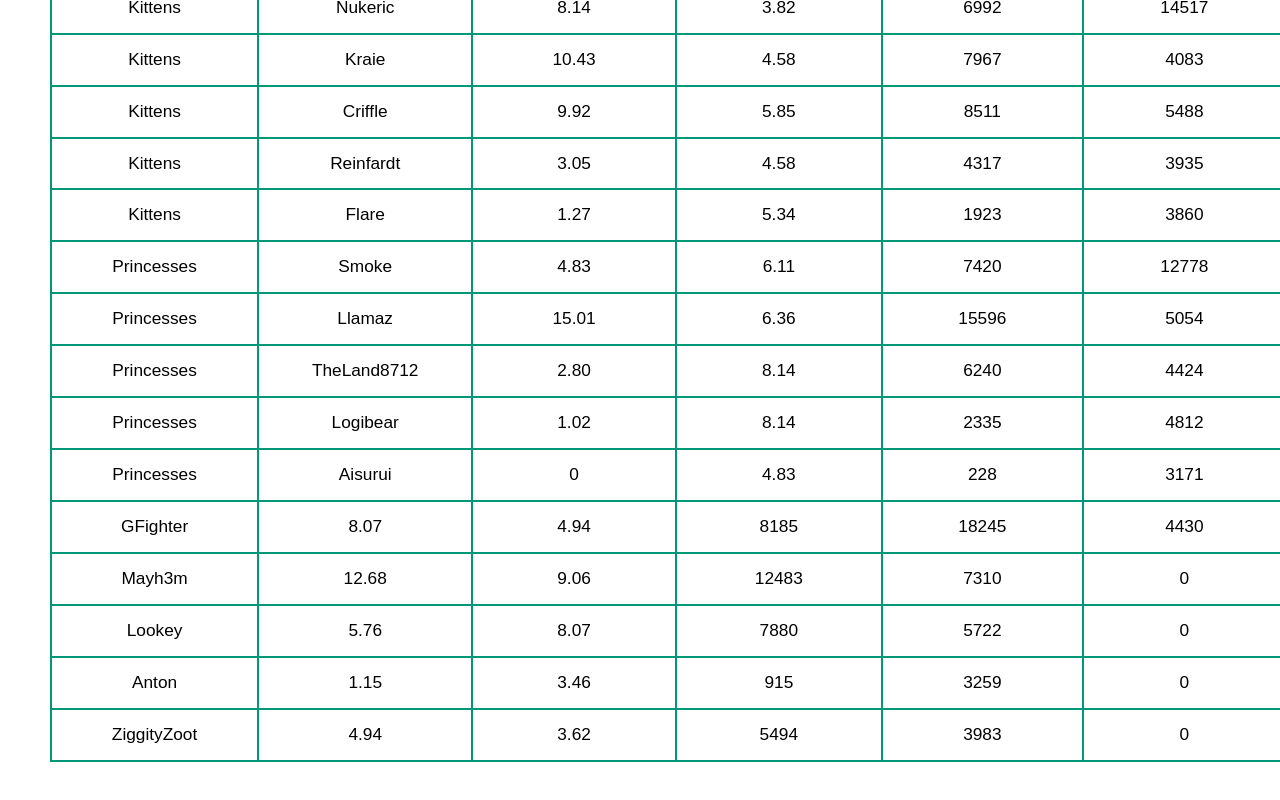
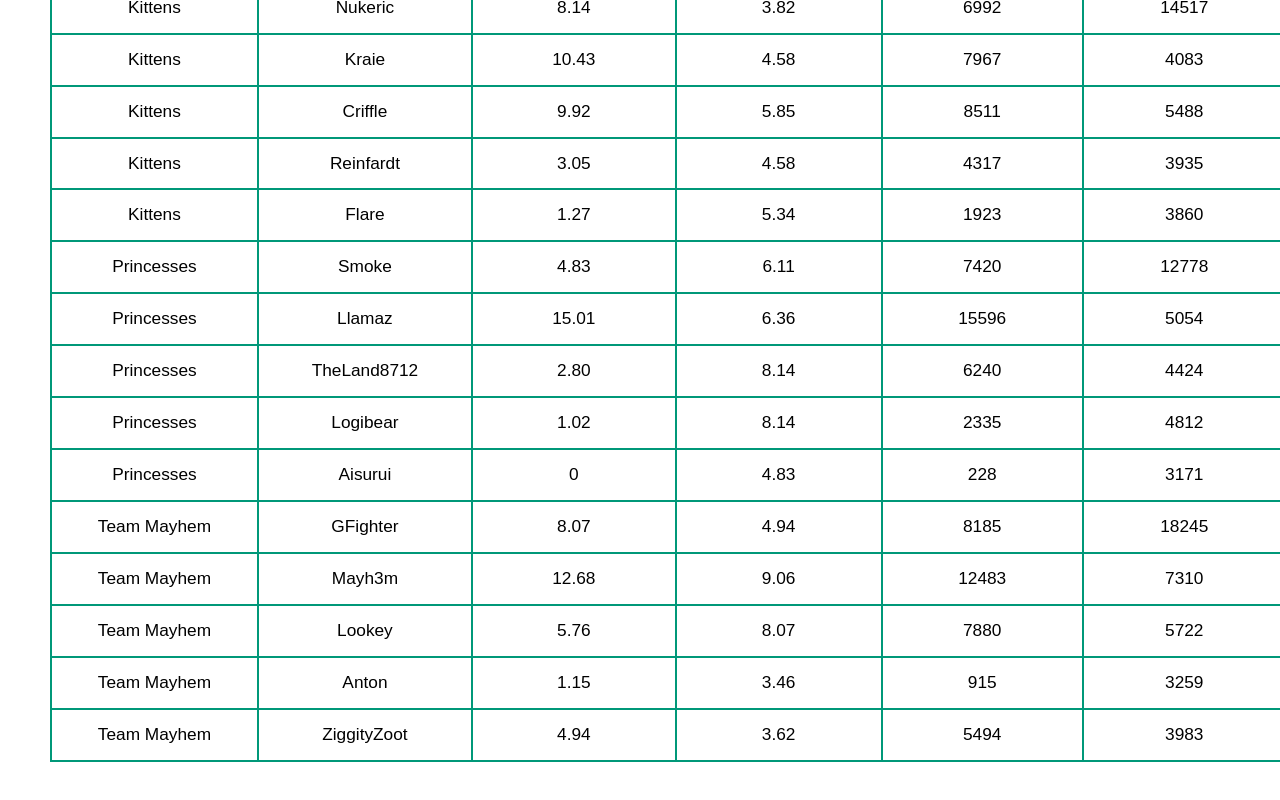
Before and after one commit to CheckTMOW/ESO-Offseason, a plain HTML site: page index.html in a window 1280 px wide. Shown: the part 2380-3180 px from the top of the page. Drawn offline with Linux system fonts and the light colour scheme.

Commit message:
Update index.html

```diff
--- a/index.html
+++ b/index.html
@@ -644,6 +644,7 @@
                         <td width="200">3.56</td>
                     </tr>
                     <tr>
+                        <td width="200">Team Mayhem</td>
                         <td width="200">GFighter</td>
                         <td width="200">8.07</td>
                         <td width="200">4.94</td>
@@ -654,6 +655,7 @@
                         <td width="200">2.31</td>
                     </tr>
                     <tr>
+                        <td width="200">Team Mayhem</td>
                         <td width="200">Mayh3m</td>
                         <td width="200">12.68</td>
                         <td width="200">9.06</td>
@@ -664,6 +666,7 @@
                         <td width="200">4.12</td>
                     </tr>
                     <tr>
+                        <td width="200">Team Mayhem</td>
                         <td width="200">Lookey</td>
                         <td width="200">5.76</td>
                         <td width="200">8.07</td>
@@ -674,6 +677,7 @@
                         <td width="200">2.14</td>
                     </tr>
                     <tr>
+                        <td width="200">Team Mayhem</td>
                         <td width="200">Anton</td>
                         <td width="200">1.15</td>
                         <td width="200">3.46</td>
@@ -684,6 +688,7 @@
                         <td width="200">3.29</td>
                     </tr>
                     <tr>
+                        <td width="200">Team Mayhem</td>
                         <td width="200">ZiggityZoot</td>
                         <td width="200">4.94</td>
                         <td width="200">3.62</td>
```
